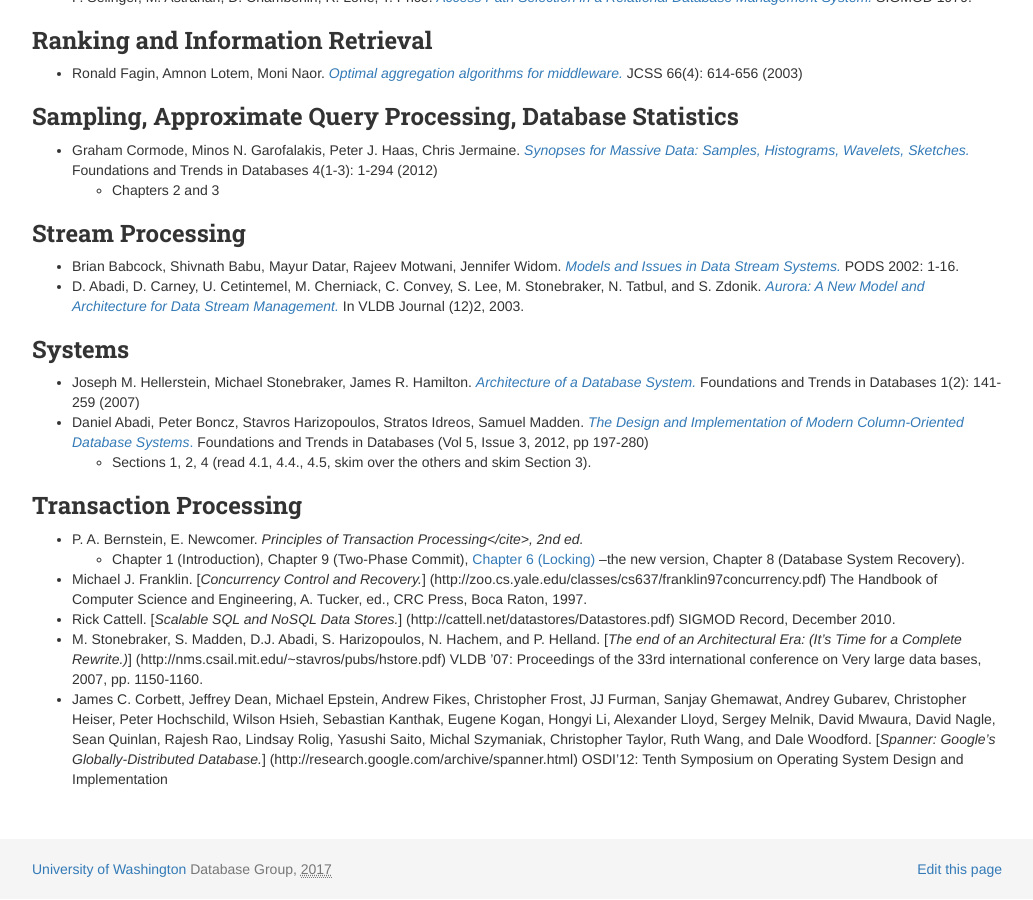
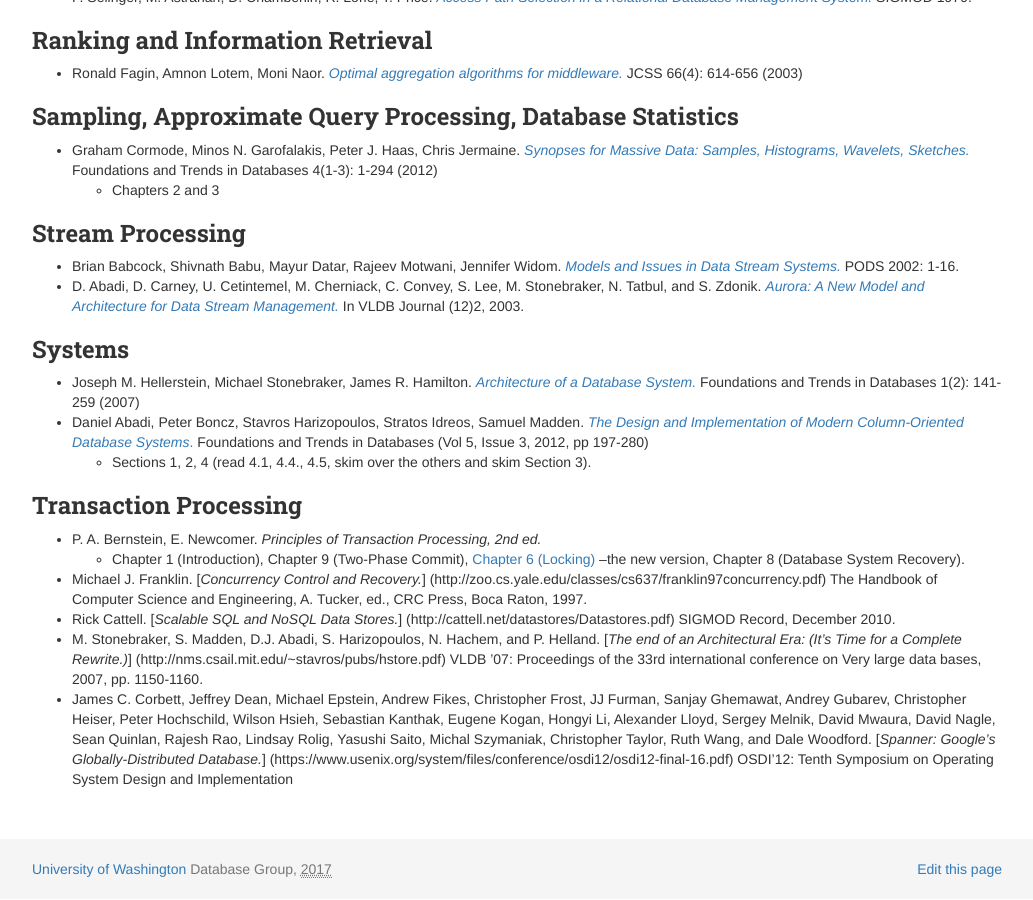
Before and after one commit to uwdb/website, a Jekyll site: the page built from internals.markdown, in a window 1280 px wide and 900 px high, scrolled down 1960 px. Shown: the whole window, without its empty margins (123-1156 px from the left). Built offline with Jekyll 4.4.1, drawn with Linux system fonts in a browser that asks for light colours; nearby versions of some CDN libraries; some of the changed lines change nothing that is shown.

Commit message:
Update internals.markdown

```diff
--- a/internals.markdown
+++ b/internals.markdown
@@ -178,7 +178,7 @@
 ### Transaction Processing
 
 * P. A. Bernstein, E. Newcomer.
-_Principles of Transaction Processing</cite>, 2nd ed._
+_Principles of Transaction Processing, 2nd ed._
   * Chapter 1 (Introduction), Chapter 9 (Two-Phase Commit), [Chapter 6 (Locking)](papers/reading_list_chapt6v4.pdf) --the new version, Chapter 8 (Database System Recovery).
 * Michael J. Franklin.
   [_Concurrency Control and Recovery._]
@@ -194,5 +194,5 @@
   VLDB ’07: Proceedings of the 33rd international conference on Very large data bases, 2007, pp. 1150-1160.
 * James C.  Corbett, Jeffrey Dean, Michael Epstein, Andrew Fikes, Christopher Frost, JJ Furman, Sanjay Ghemawat, Andrey Gubarev, Christopher Heiser, Peter Hochschild, Wilson Hsieh, Sebastian Kanthak, Eugene Kogan, Hongyi Li, Alexander Lloyd, Sergey Melnik, David Mwaura, David Nagle, Sean Quinlan, Rajesh Rao, Lindsay Rolig, Yasushi Saito, Michal Szymaniak, Christopher Taylor, Ruth Wang, and Dale Woodford.
   [_Spanner: Google's Globally-Distributed Database._]
-  (http://research.google.com/archive/spanner.html)
+  (https://www.usenix.org/system/files/conference/osdi12/osdi12-final-16.pdf)
   OSDI'12: Tenth Symposium on Operating System Design and Implementation
```
